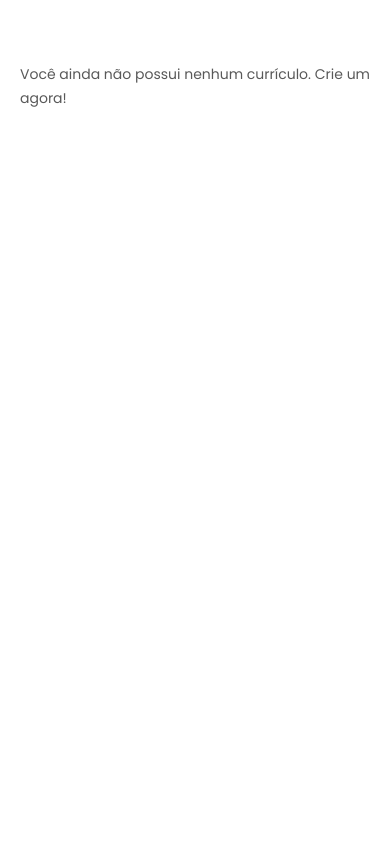
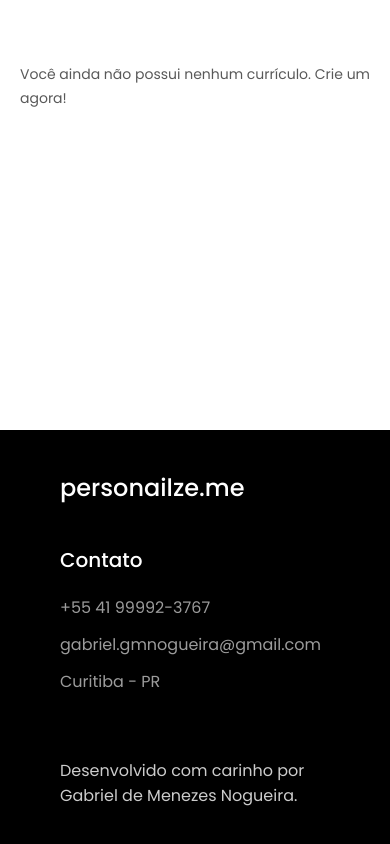
Before and after one commit to gabrielmenezesnog/burh-desafio-frontend, a Vue app: page / in a window 390 px wide. Shown: the part 936-1780 px from the top of the page. Before the commit the page ends 1086 px from the top, so only its background shows below. Built offline with nearby package versions, Linux system fonts and the light colour scheme.

Commit message:
feat: adicioando footer

```diff
--- a/src/App.vue
+++ b/src/App.vue
@@ -2,6 +2,7 @@
 import Presentation from "./components/presentation/Presentation.vue";
 import PresentationCard from "./components/card/presentation-card/PresentationCard.vue";
 import CurriculumGallery from "./components/curriculum-gallery/CurriculumGallery.vue";
+import Footer from "./components/footer/Fotter.vue";
 
 import "./style.scss";
 </script>
@@ -45,6 +46,10 @@ import "./style.scss";
 
         <CurriculumGallery />
       </div>
+    </section>
+
+    <section class="rodapé">
+      <Footer />
     </section>
   </div>
 </template>
--- /dev/null
+++ b/src/components/footer/Fotter.vue
@@ -0,0 +1,86 @@
+<script setup lang="ts"></script>
+
+<template>
+  <div class="container-footer">
+    <div class="container relative grid">
+      <h1 class="logo-title">personailze.me</h1>
+      <ul>
+        <h1 class="contact-label">Contato</h1>
+        <li>+55 41 99992-3767</li>
+        <li>gabriel.gmnogueira@gmail.com</li>
+        <li>Curitiba - PR</li>
+      </ul>
+
+      <p class="extra-label">
+        Desenvolvido com carinho por Gabriel de Menezes Nogueira.
+      </p>
+    </div>
+  </div>
+</template>
+
+<style lang="scss" scoped>
+.container-footer {
+  background: #000;
+  height: 240px;
+  margin-top: 320px;
+  color: #fff;
+  padding: 40px;
+}
+
+.logo-title {
+  font-size: 1.5rem;
+  font-weight: 500;
+}
+
+.contact-label {
+  font-size: 1.25rem;
+  font-weight: 500;
+  margin-bottom: 20px;
+}
+
+ul li {
+  font-size: 1rem;
+  font-weight: 400;
+  margin-bottom: 12px;
+  color: #9c9c9c;
+}
+
+.grid {
+  display: grid;
+  grid-template-columns: 2fr 1fr;
+}
+
+.extra-label {
+  font-size: 1rem;
+  font-weight: 400;
+  margin-top: 40px;
+  color: #ccc;
+}
+
+@media (max-width: 768px) {
+  .container-footer {
+    height: 340px;
+  }
+
+  .logo-title {
+    margin-bottom: 40px;
+  }
+
+  .extra-label {
+    font-size: 1rem;
+    font-weight: 400;
+    margin-top: 40px;
+    margin-bottom: 40px;
+    color: #ccc;
+  }
+
+  ul {
+    margin-bottom: 12px;
+  }
+
+  .grid {
+    display: grid;
+    grid-template-columns: 1fr;
+  }
+}
+</style>
```
